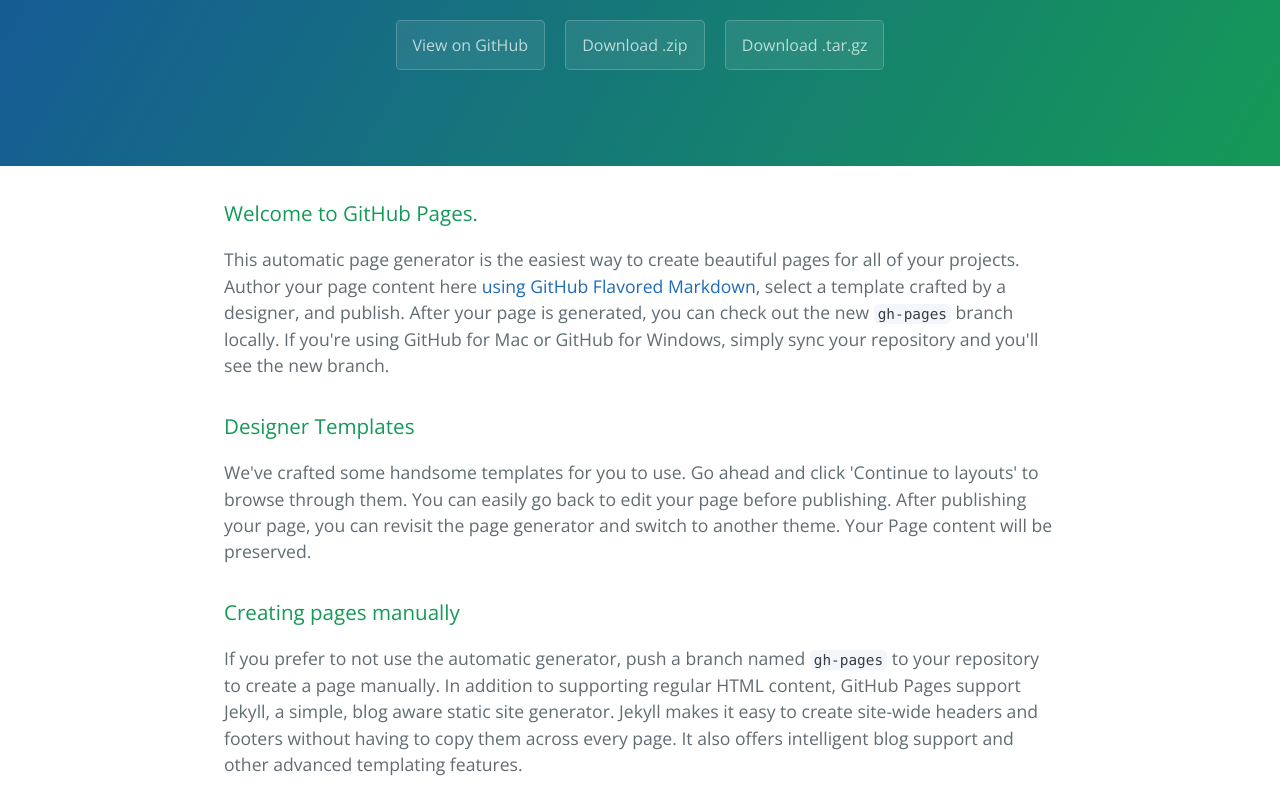
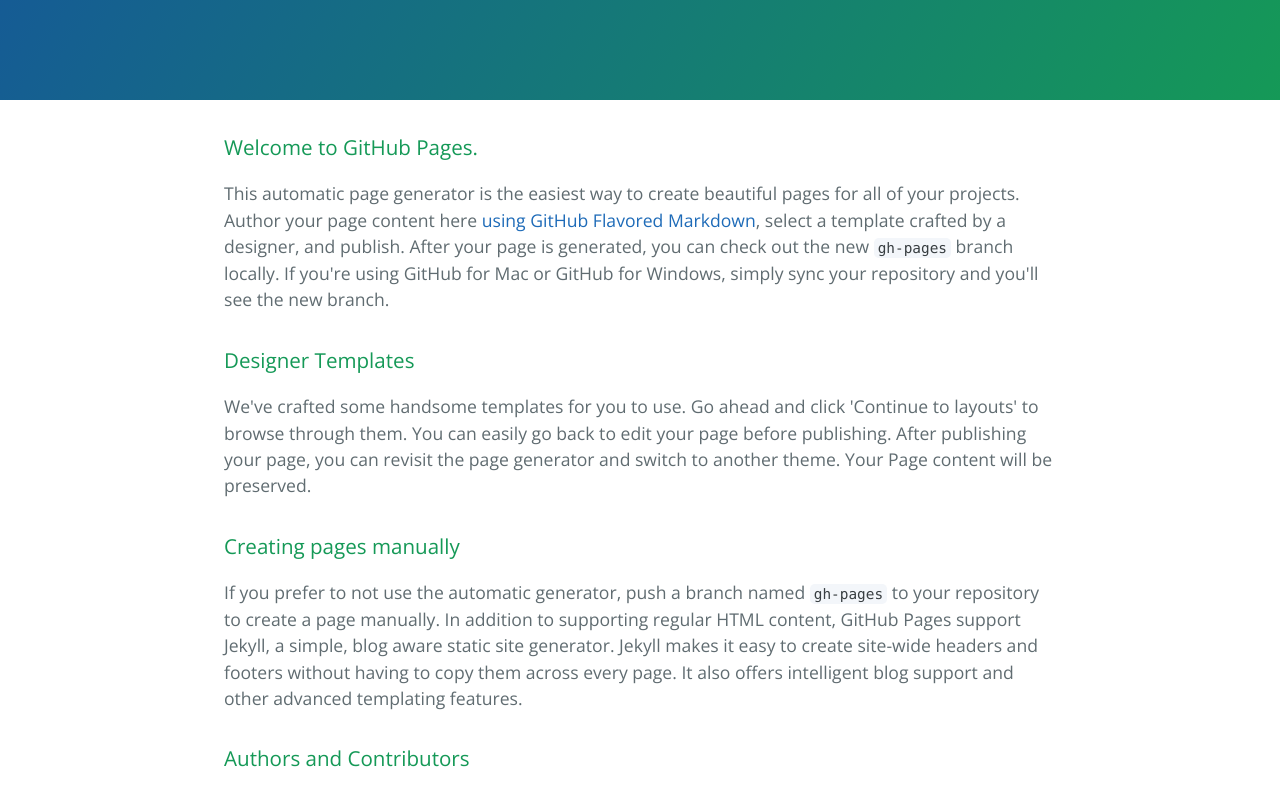
Before and after one commit to MichaelBroschinsky/klb, a plain HTML site: page index.html in a window 1280 px wide. Shown: the part 170-959 px from the top of the page. Drawn offline with nearby package versions, Linux system fonts and the light colour scheme.

Commit message:
Update index.html

```diff
--- a/index.html
+++ b/index.html
@@ -13,9 +13,6 @@
     <section class="page-header">
       <h1 class="project-name">Klb</h1>
       <h2 class="project-tagline"></h2>
-      <a href="https://github.com/MichaelBroschinsky/klb" class="btn">View on GitHub</a>
-      <a href="https://github.com/MichaelBroschinsky/klb/zipball/master" class="btn">Download .zip</a>
-      <a href="https://github.com/MichaelBroschinsky/klb/tarball/master" class="btn">Download .tar.gz</a>
     </section>
 
     <section class="main-content">
```
